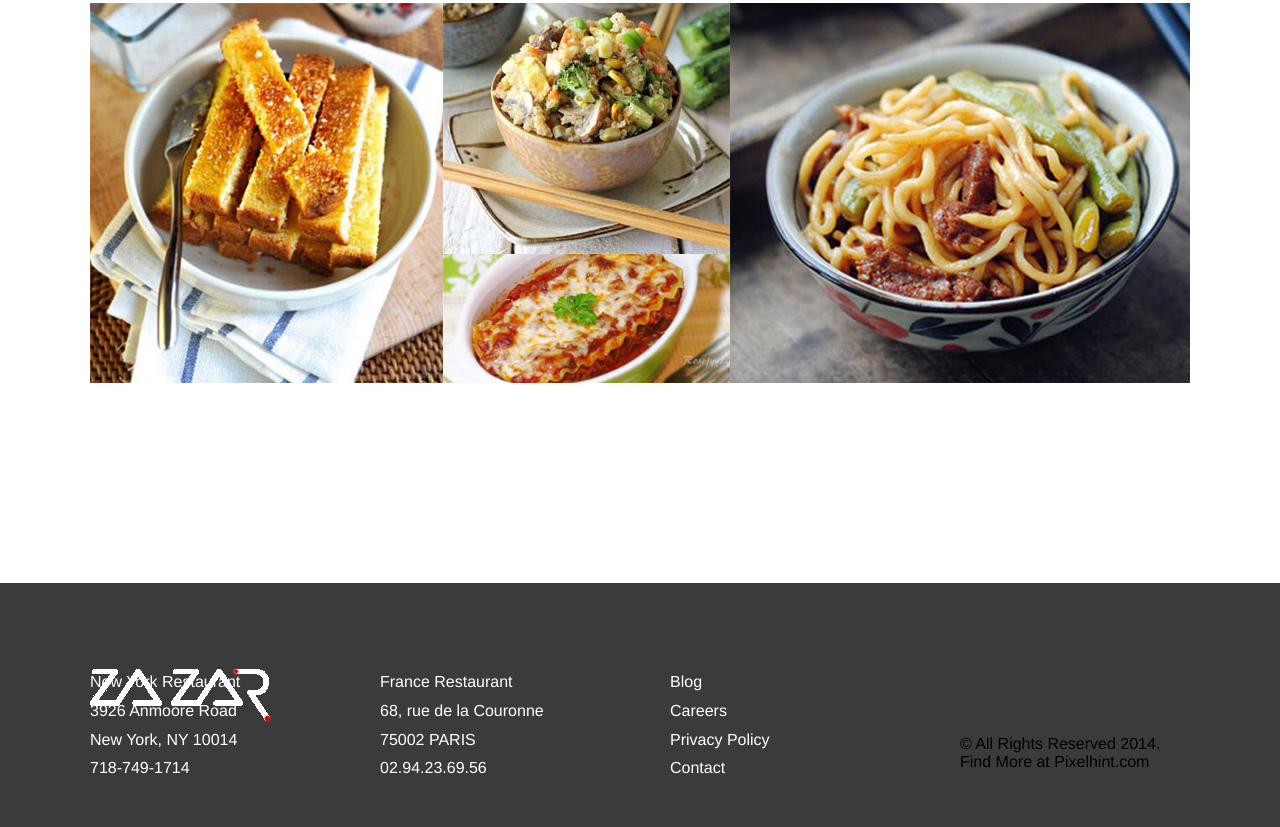
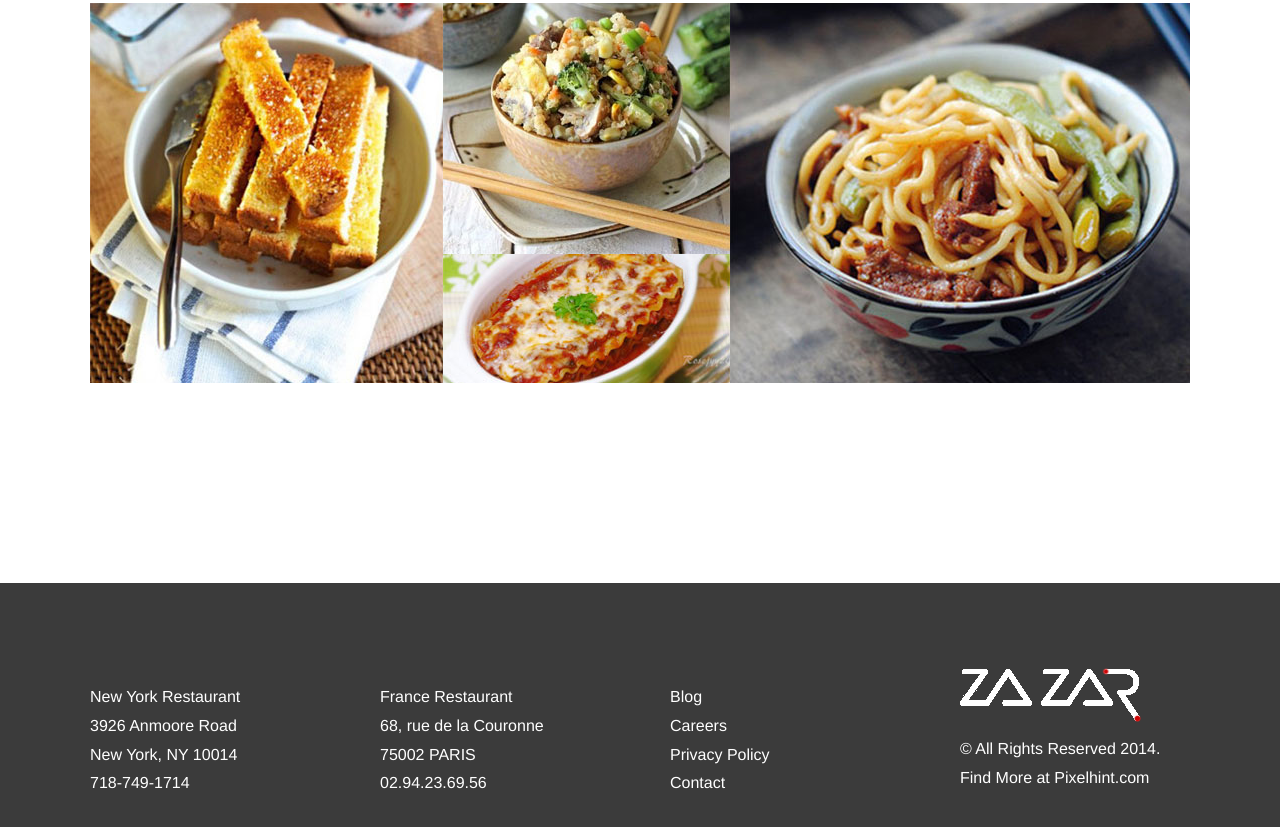
Before and after one commit to leesi1595/task01, a plain HTML site: page index.html in a window 1280 px wide. Shown: the part 2102-2929 px from the top of the page. Drawn offline with Linux system fonts and the light colour scheme.

Commit message:
Update index.html

```diff
--- a/index.html
+++ b/index.html
@@ -199,7 +199,7 @@
 				<a href="">Privacy Policy</a>
 				<a href="">Contact</a>
 			</div>
-			<div class="footer-col:last-child">
+			<div class="footer-col">
 				<div class="footer-logo"></div>
 				<div class="footer-info">© All Rights Reserved 2014.<br>Find  More at Pixelhint.com</div>
 			</div>
```
